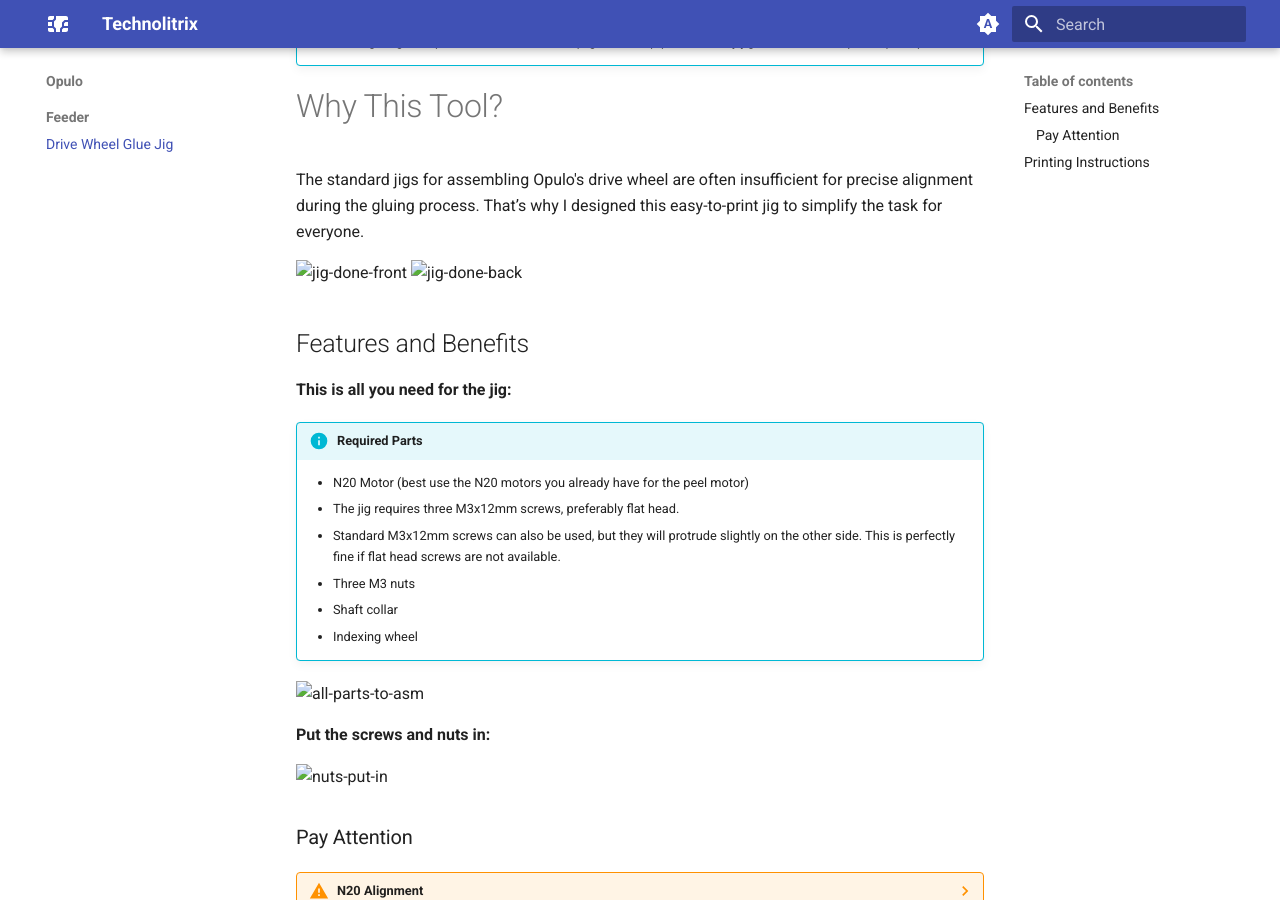
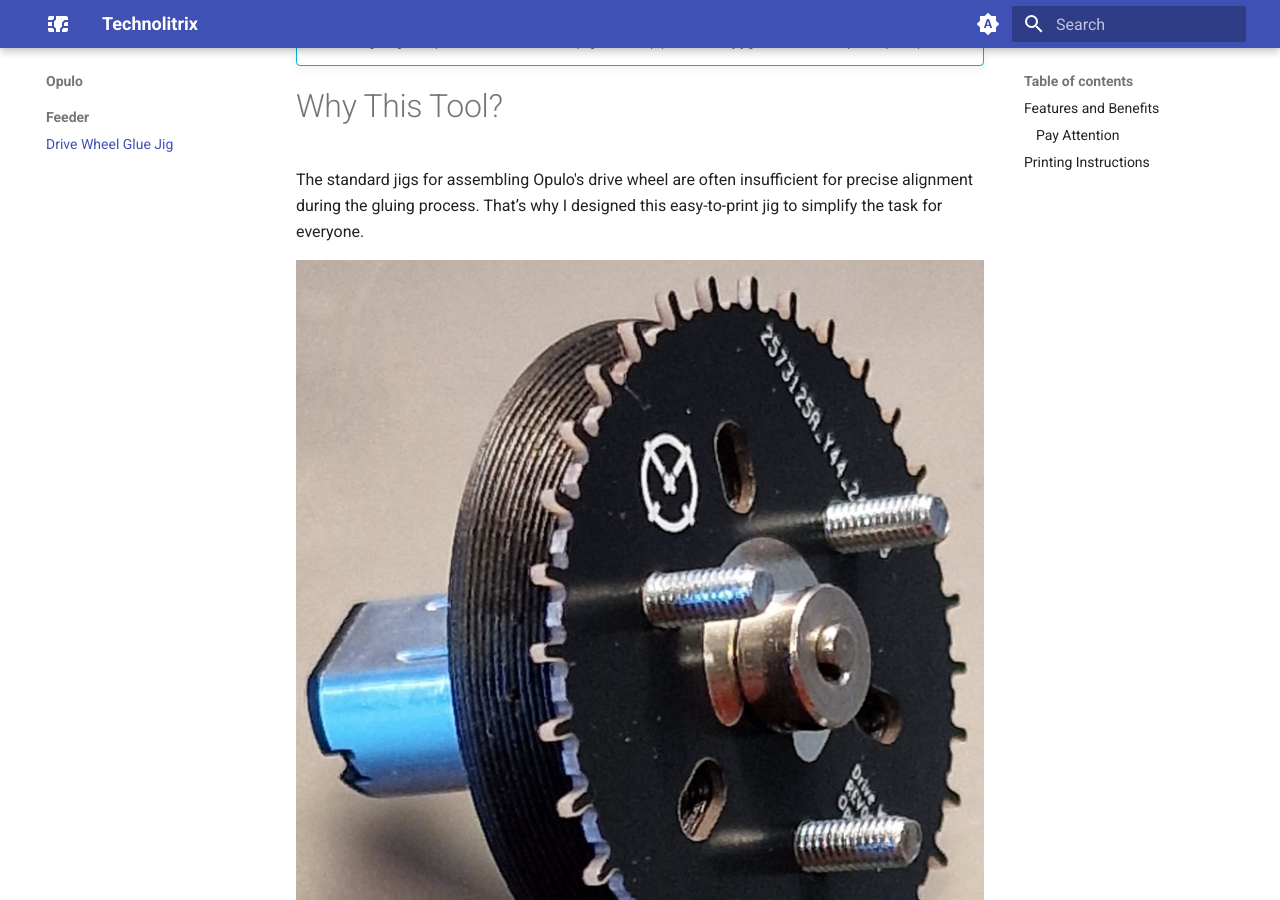
Before and after one commit to Technolitix/docs, an MkDocs documentation site: the page built from docs/drive-wheel-clue-jig.md, in a window 1280 px wide and 900 px high, scrolled down 361 px. Built offline with MkDocs 1.6.1 and Material for MkDocs 9.7.7, drawn with Linux system fonts in a browser that asks for light colours.

Commit message:
Update drive-wheel-clue-jig.md

```diff
--- a/docs/drive-wheel-clue-jig.md
+++ b/docs/drive-wheel-clue-jig.md
@@ -9,7 +9,7 @@
 
 The standard jigs for assembling Opulo's drive wheel are often insufficient for precise alignment during the gluing process. That’s why I designed this easy-to-print jig to simplify the task for everyone.
 
-![jig-done-front](docs\images\shaft-aligment-jig\jig-done-front.jpeg)
+![jig-done-front](\images\shaft-aligment-jig\jig-done-front.jpeg)
 ![jig-done-back](images\shaft-aligment-jig\jig-done-back.jpeg)
 
 ## Features and Benefits
```
